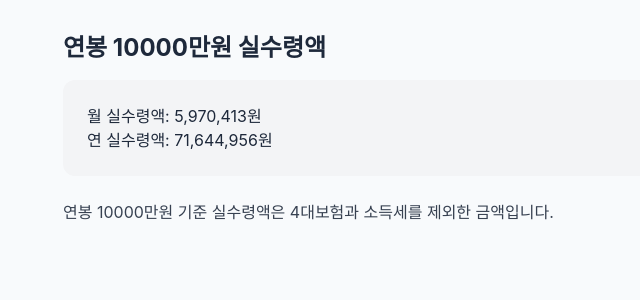
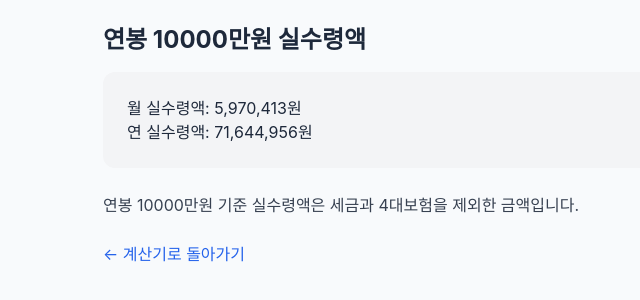
Before and after one commit to YG-coder/salary-calculator, a Next.js app: page /salary/10000 in a window 1280 px wide. Shown: the top 300 px of the page, without its empty margins (225-865 px from the left). Built offline with nearby package versions, Linux system fonts and the light colour scheme; a web font is replaced by a local one.

Commit message:
fix: 연봉 상세 페이지 잘못된 접근 오류 수정

```diff
--- a/src/app/salary/[amount]/page.tsx
+++ b/src/app/salary/[amount]/page.tsx
@@ -1,13 +1,18 @@
 import { calculateSalary, formatKRW } from "@/lib/salary";
 
-export default function Page({ params }: { params: { amount: string } }) {
-    const amount = params.amount;
+export default function SalaryDetailPage({
+                                             params,
+                                         }: {
+    params: { amount: string };
+}) {
+    const amount = parseInt(params.amount, 10);
 
-    const annual = Number(amount) * 10000;
+    // 🚨 잘못된 접근 방어
+    if (isNaN(amount)) {
+        return <div className="p-10">잘못된 접근입니다.</div>;
+    }
 
-    if (!amount || isNaN(annual)) {
-        return <div>잘못된 접근입니다.</div>;
-    }
+    const annual = amount * 10000;
 
     const result = calculateSalary({
         annualSalary: annual,
@@ -16,7 +21,7 @@ export default function Page({ params }: { params: { amount: string } }) {
     });
 
     return (
-        <main className="max-w-3xl mx-auto p-8">
+        <div className="max-w-2xl mx-auto p-6">
             <h1 className="text-2xl font-bold mb-4">
                 연봉 {amount}만원 실수령액
             </h1>
@@ -26,22 +31,17 @@ export default function Page({ params }: { params: { amount: string } }) {
                 <p>연 실수령액: {formatKRW(result.annualNet)}</p>
             </div>
 
-            <p className="text-gray-700">
-                연봉 {amount}만원 기준 실수령액은 4대보험과 소득세를 제외한 금액입니다.
-            </p>
-        </main>
+            <section className="text-gray-700 leading-relaxed">
+                <p>
+                    연봉 {amount}만원 기준 실수령액은 세금과 4대보험을 제외한 금액입니다.
+                </p>
+            </section>
+
+            <div className="mt-6">
+                <a href="/salary-calculator" className="text-blue-600">
+                    ← 계산기로 돌아가기
+                </a>
+            </div>
+        </div>
     );
 }
-
-export async function generateStaticParams() {
-    return [
-        { amount: "3000" },
-        { amount: "4000" },
-        { amount: "5000" },
-        { amount: "6000" },
-        { amount: "7000" },
-        { amount: "8000" },
-        { amount: "9000" },
-        { amount: "10000" },
-    ];
-}
```
